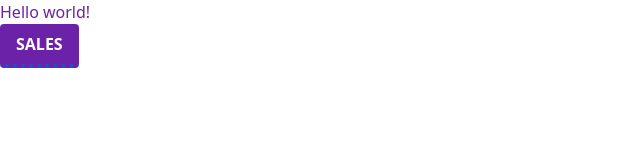
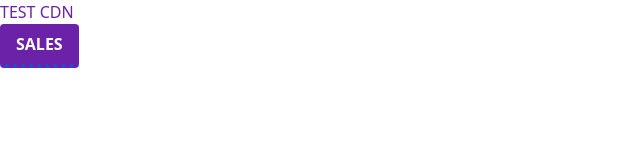
Before and after one commit to enanesh/cssTest2, a plain HTML site: page index.html in a window 1280 px wide. Shown: the full height of the page, 0-640 px from the left. Drawn offline with nearby package versions, Linux system fonts and the light colour scheme; files whose address does not match are found by name.

Commit message:
Name changed

```diff
--- a/index.html
+++ b/index.html
@@ -3,12 +3,13 @@
 <head>
   <meta charset="UTF-8">
   <meta name="viewport" content="width=device-width, initial-scale=1.0">
+
   <link rel="stylesheet" href="https://unpkg.com/tailwindcss@2.2.19/dist/tailwind.min.css" />
 
 </head>
 <body>
   <h1 class="text-purple-800">
-    Hello world!
+   TEST CDN
   </h1>
   <button class="bg-purple-800 border-dotted hover: bg-pink-500 text-white font-bold py-2 px-4 border-b-4 border-blue-700 hover:border-blue-500 rounded">SALES</button>
 
```
